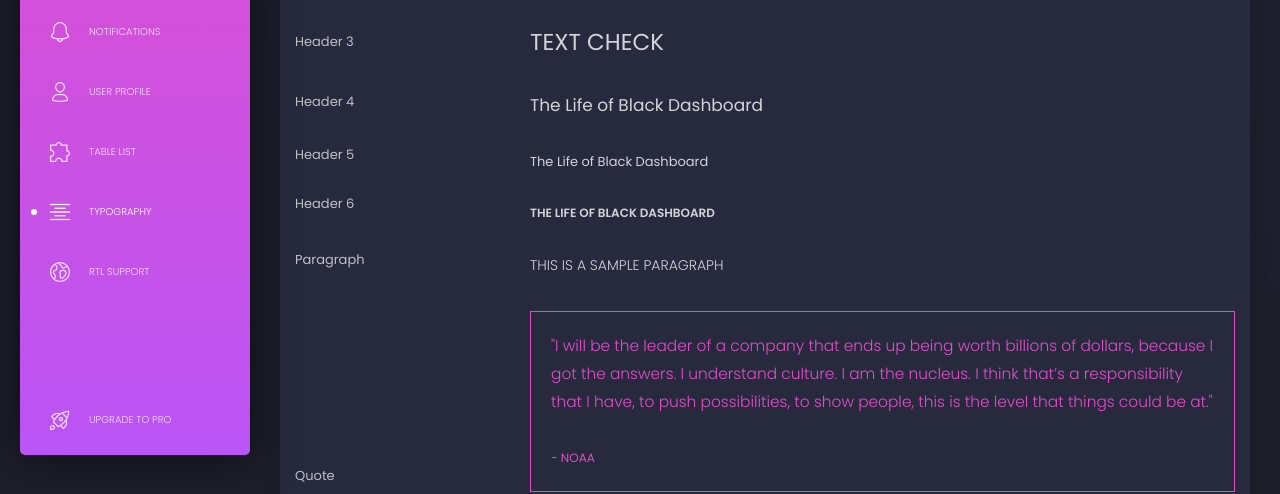
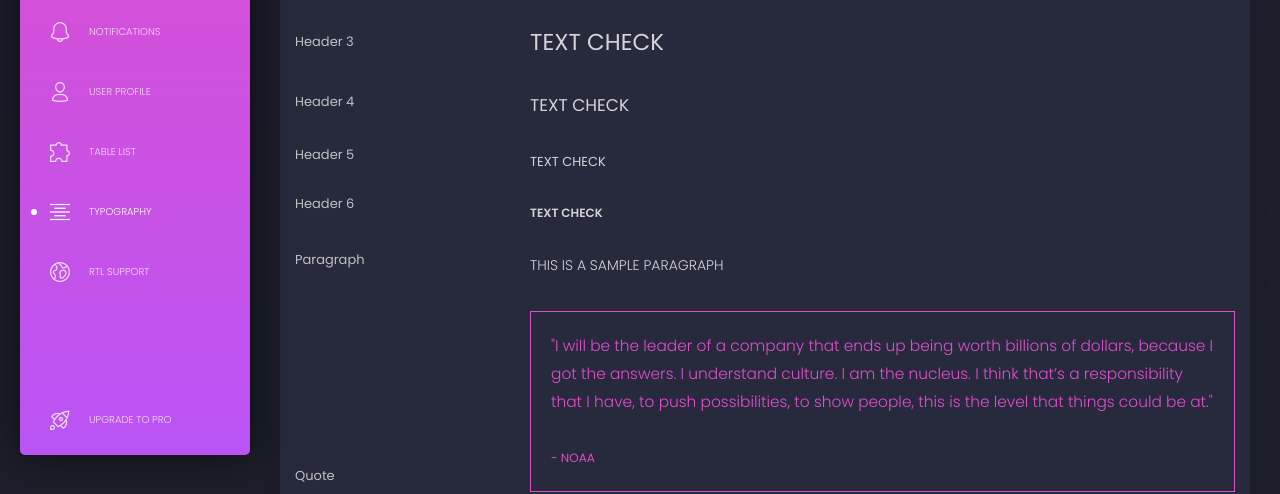
Before and after one commit to ts2972002/ADBMS-Sem-5-, a website: page typography.html in a window 1280 px wide. Shown: the part 335-829 px from the top of the page. Drawn offline with Linux system fonts and the light colour scheme; some packages are replaced by stand-ins of ours.

Commit message:
Second commit

```diff
--- a/typography.html
+++ b/typography.html
@@ -204,13 +204,13 @@
                   <h3><span>Header 3</span>TEXT CHECK </h3>
                 </div>
                 <div class="typography-line">
-                  <h4><span>Header 4</span>The Life of Black Dashboard </h4>
+                  <h4><span>Header 4</span>TEXT CHECK </h4>
                 </div>
                 <div class="typography-line">
-                  <h5><span>Header 5</span>The Life of Black Dashboard </h5>
+                  <h5><span>Header 5</span>TEXT CHECK </h5>
                 </div>
                 <div class="typography-line">
-                  <h6><span>Header 6</span>The Life of Black Dashboard </h6>
+                  <h6><span>Header 6</span>TEXT CHECK </h6>
                 </div>
                 <div class="typography-line">
                   <p><span>Paragraph</span>
```
